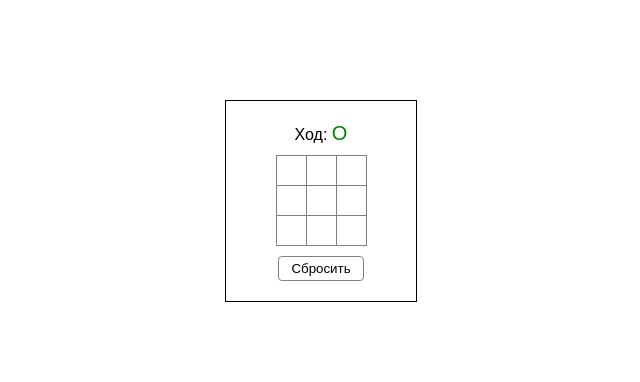
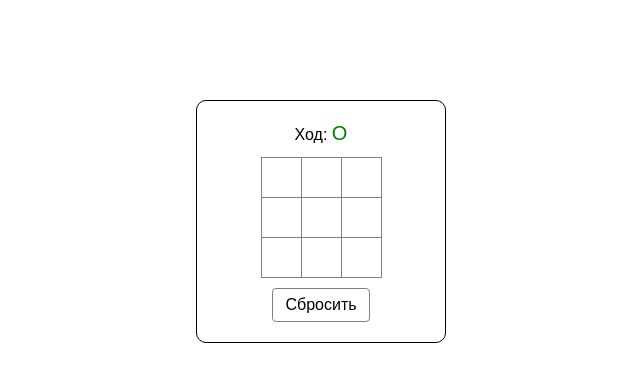
Before and after one commit to SlavaHeorh/XO, a Next.js app: page / in a window 1280 px wide. Shown: the top 382 px of the page, without its empty margins (319-959 px from the left). Built offline with nearby package versions, Linux system fonts and the light colour scheme.

Commit message:
added tailwind and some styles

```diff
--- a/components/games/game-cell.jsx
+++ b/components/games/game-cell.jsx
@@ -1,4 +1,4 @@
-import { GameSymbol } from '../games/game-symbol'
+import { GameSymbol } from './game-symbol'
 import styles from '../games/game.module.css'
 
 export function GameCell({ isWinner, onClick, symbol }) {
--- a/components/games/game-info.jsx
+++ b/components/games/game-info.jsx
@@ -1,4 +1,4 @@
-import { GameSymbol } from "../games/game-symbol"
+import { GameSymbol } from "./game-symbol"
 import styles from '../games/game.module.css'
 
 export function GameInfo({ isDraw, winnerSymbol, currentStep }) {
--- a/components/games/game-symbol.jsx
+++ b/components/games/game-symbol.jsx
@@ -1,4 +1,4 @@
-import { SYMBOL_O, SYMBOL_X } from '../games/constsnts';
+import { SYMBOL_O, SYMBOL_X } from './constsnts';
 import styles from '../games/game.module.css'
 
 export function GameSymbol({ symbol }) {
--- a/components/games/game.js
+++ b/components/games/game.js
@@ -1,7 +1,7 @@
-import { GameCell } from '../games/game-cell'
-import { GameInfo } from '../games/game-info'
+import { GameCell } from './game-cell'
+import { GameInfo } from './game-info'
 import styles from '../games/game.module.css'
-import { useGameState } from '../games/use-game-state';
+import { useGameState } from './use-game-state';
 
 
 export function Game() {
--- a/components/games/game.module.css
+++ b/components/games/game.module.css
@@ -3,10 +3,12 @@
     display: flex;
     flex-direction: column;
     align-items: center;
-    width: 150px;
+    width: 250px;
     margin: 100px auto;
     padding: 20px;
     border: 1px solid black;
+    border-radius: 10px;
+    box-sizing: border-box;
 }
 
 .game-info {
@@ -15,8 +17,8 @@
 
 .game-field {
     display: grid;
-    grid-template-columns: repeat(3, 30px);
-    grid-template-rows: repeat(3, 30px);
+    grid-template-columns: repeat(3, 40px);
+    grid-template-rows: repeat(3, 40px);
     padding: 1px 0 0 1px;
 }
 
--- a/components/games/use-game-state.js
+++ b/components/games/use-game-state.js
@@ -1,5 +1,5 @@
 import { useState } from 'react';
-import { SYMBOL_O, SYMBOL_X } from '../games/constsnts';
+import { SYMBOL_O, SYMBOL_X } from './constsnts';
 
 const computeWinner = (cells) => {
   const lines = [
--- a/package.json
+++ b/package.json
@@ -12,5 +12,10 @@
   "dependencies": {
     "next": "^13.4.9",
     "react-dom": "^18.2.0"
+  },
+  "devDependencies": {
+    "autoprefixer": "^10.4.14",
+    "postcss": "^8.4.25",
+    "tailwindcss": "^3.3.2"
   }
 }
--- /dev/null
+++ b/pages/_app.jsx
@@ -0,0 +1,5 @@
+import "../styles/global.css"
+
+export default function App({Component, pageProps}) {
+    return <Component {...pageProps}/>
+}
--- /dev/null
+++ b/postcss.config.js
@@ -0,0 +1,6 @@
+module.exports = {
+  plugins: {
+    tailwindcss: {},
+    autoprefixer: {},
+  },
+}
--- /dev/null
+++ b/styles/global.css
@@ -0,0 +1,3 @@
+@tailwind base;
+@tailwind components;
+@tailwind utilities;
--- /dev/null
+++ b/tailwind.config.js
@@ -0,0 +1,15 @@
+/** @type {import('tailwindcss').Config} */
+module.exports = {
+  content: [
+    "./app/**/*.{js,ts,jsx,tsx,mdx}",
+    "./pages/**/*.{js,ts,jsx,tsx,mdx}",
+    "./components/**/*.{js,ts,jsx,tsx,mdx}",
+
+    // Or if using `src` directory:
+    "./src/**/*.{js,ts,jsx,tsx,mdx}",
+  ],
+  theme: {
+    extend: {},
+  },
+  plugins: [],
+}
```
Also changed, not shown: 1 other file (tests, documents, lock files or other folders). Lines whose indentation alone changed are shown as unchanged.
